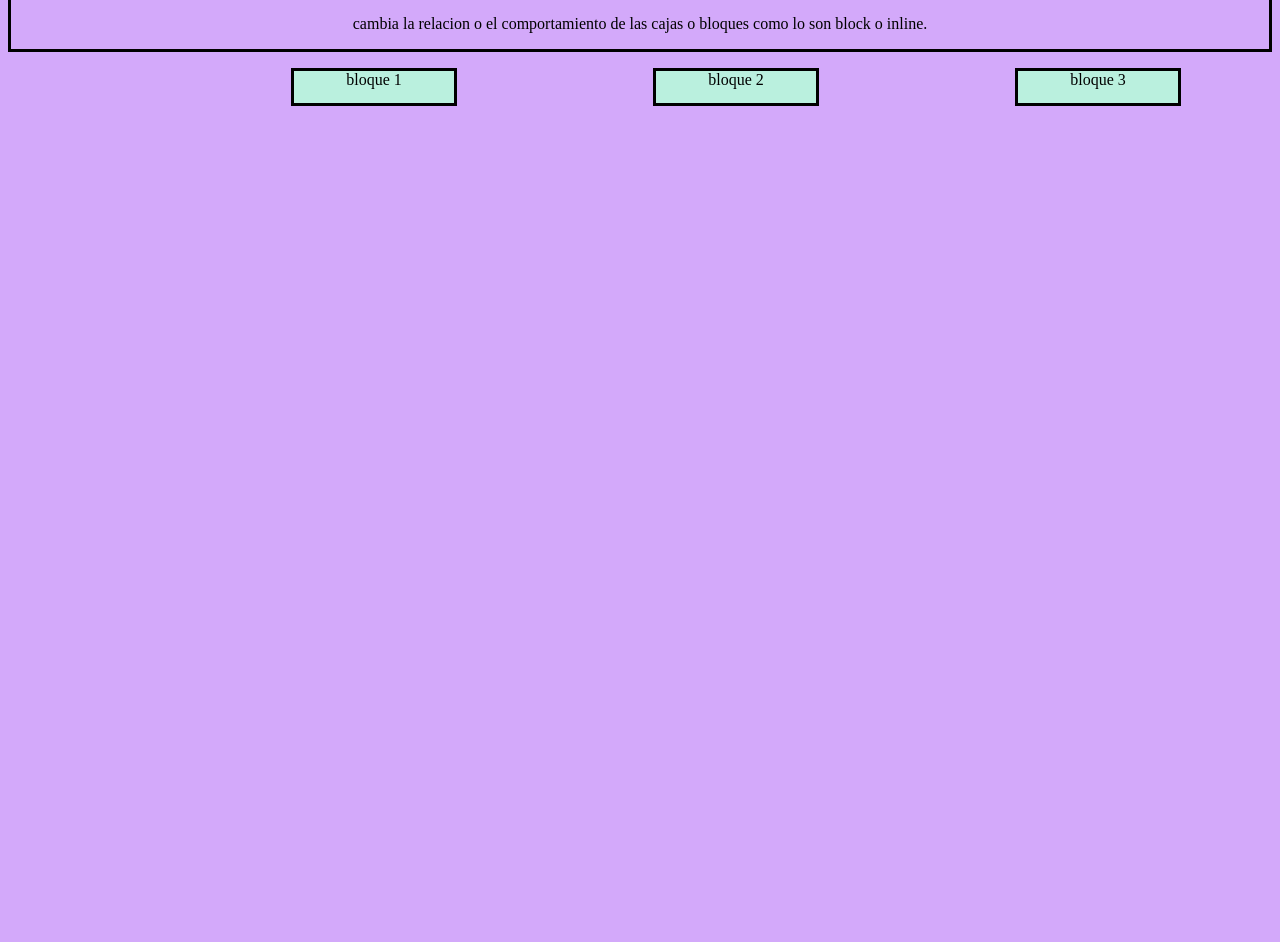
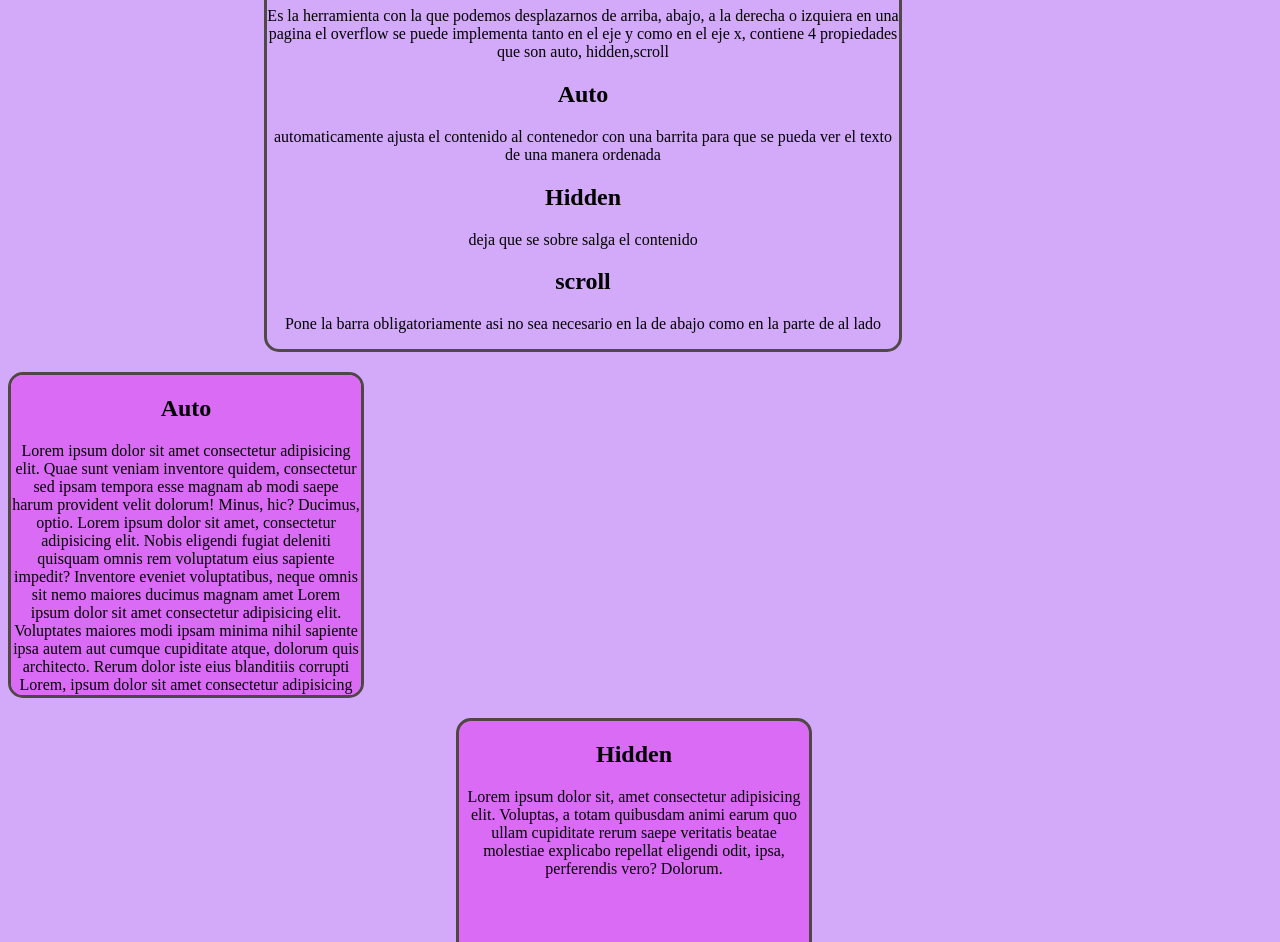
Before and after one commit to NicolleDanielaSarmientoSerranoADSO/Taller_css, a plain HTML site: page index.html in a window 1280 px wide. Shown: the part 84-1026 px from the top of the page. Before the commit the page ends 800 px from the top, so only its background shows below. Drawn offline with Linux system fonts and the light colour scheme.

Commit message:
OVERFLOW

```diff
--- a/index.html
+++ b/index.html
@@ -8,15 +8,29 @@
     <title>Video de css</title>
 </head>
 <body>
-<h1>DISPLAY</h1>
-<div class="div" >
-    <p>cambia la relacion o el comportamiento de las cajas o bloques como  lo son block o  inline.</p>
-
-</div>
-    <div>
-        <p class="x1">bloque 1</p>
-        <p class="x2">bloque 2</p>
-        <p class="x3">bloque 3</p>
-    </div>
+    <div class="div">
+        <h1>OverFlow</h1>
+        <p>Es la herramienta con la que podemos desplazarnos de arriba, abajo, a la derecha o izquiera en una pagina el overflow se puede implementa tanto en el eje y como en el eje x, contiene 4 propiedades que son auto, hidden,scroll </p>
+        <h2>Auto</h2>
+        <p> automaticamente ajusta el contenido al contenedor con una barrita  para que se pueda ver  el texto de una manera ordenada</p>
+        <h2>Hidden</h2>
+        <p>deja que se sobre salga el contenido</p>
+        <h2>scroll</h2>
+        <p>Pone la barra obligatoriamente asi no sea necesario  en la  de abajo  como en la parte de al lado </p>
+        </div>
+    </body>
+        <div class="x1">
+            <h2>Auto</h2>
+            <p>Lorem ipsum dolor sit amet consectetur adipisicing elit. Quae sunt veniam inventore quidem, consectetur sed ipsam tempora esse magnam ab modi saepe harum provident velit dolorum! Minus, hic? Ducimus, optio. Lorem ipsum dolor sit amet, consectetur adipisicing elit. Nobis eligendi fugiat deleniti quisquam omnis rem voluptatum eius sapiente impedit? Inventore eveniet voluptatibus, neque omnis sit nemo maiores ducimus magnam amet Lorem ipsum dolor sit amet consectetur adipisicing elit. Voluptates maiores modi ipsam minima nihil sapiente ipsa autem aut cumque cupiditate atque, dolorum quis architecto. Rerum dolor iste eius blanditiis corrupti Lorem, ipsum dolor sit amet consectetur adipisicing elit. Dicta a pariatur enim repellat animi rem magnam exercitationem in.
+            </p>
+        </div>
+        <div class="x2">
+            <h2>Hidden</h2>
+            <p>Lorem ipsum dolor sit, amet consectetur adipisicing elit. Voluptas, a totam quibusdam animi earum quo ullam cupiditate rerum saepe veritatis beatae molestiae explicabo repellat eligendi odit, ipsa, perferendis vero? Dolorum.</p>
+        </div>
+        <div class="x3">
+            <h2>scroll</h2>
+            <p>Lorem ipsum dolor sit amet consectetur adipisicing elit. Nobis, labore id excepturi necessitatibus ab quos deleniti libero quaerat, dolores perferendis, dicta architecto ipsum possimus consectetur? Praesentium quae nulla quisquam consectetur!Lorem Lorem ipsum, dolor sit amet consectetur adipisicing elit. Eum adipisci et quam, molestiae obcaecati totam similique dolore eveniet voluptates magnam vitae? Dolorem laudantium consequatur totam? Maxime hic esse veniam sunt! Lorem ipsum dolor sit amet consectetur adipisicing elit. Deserunt similique laudantium quasi adipisci voluptates, nemo vitae error earum exercitationem odit aliquam, maiores rerum nulla qui quae non quam libero commodi.</p>
+        </div>
 </body>
 </html>
--- a/style.css
+++ b/style.css
@@ -6,14 +6,29 @@ body{
 
 .div{
     text-align: center;
-    border: 3px  solid black;
+    width: 50%;
+    margin-left: 16em;
+    border: 3px solid rgb(80, 73, 73);
+    border-radius: 15px;
 }
 .x1,.x2,.x3{
-    display: inline-block;
-    width: 10em;
-    height: 2em;
-    border: 3px solid black;
-    margin-left:12em ;
-    text-align: center;
-    background-color: rgb(186, 240, 222);
+    border: 3px solid rgb(80, 70, 70);
+    width: 350px;
+    height: 320px;
+    background-color: rgb(217, 107, 245);
+    border-radius: 15px;
 }
+.x1{
+    overflow: auto;
+    margin-top:20px;
+}
+.x2{
+    overflow: hidden;
+    margin-left: 28em;
+    margin-top:20px;
+}
+.x3{
+    overflow: scroll;
+    margin-right: 28em;
+    margin-top:20px;
+}
```
